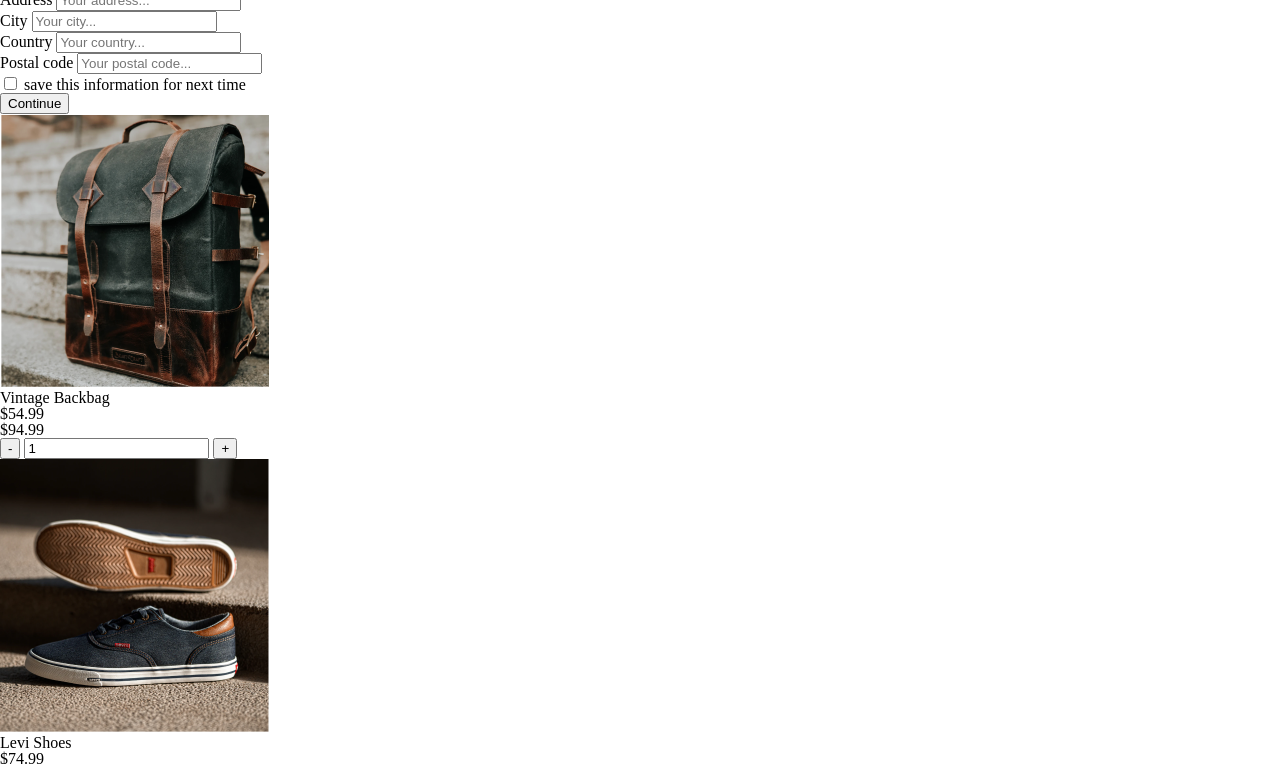
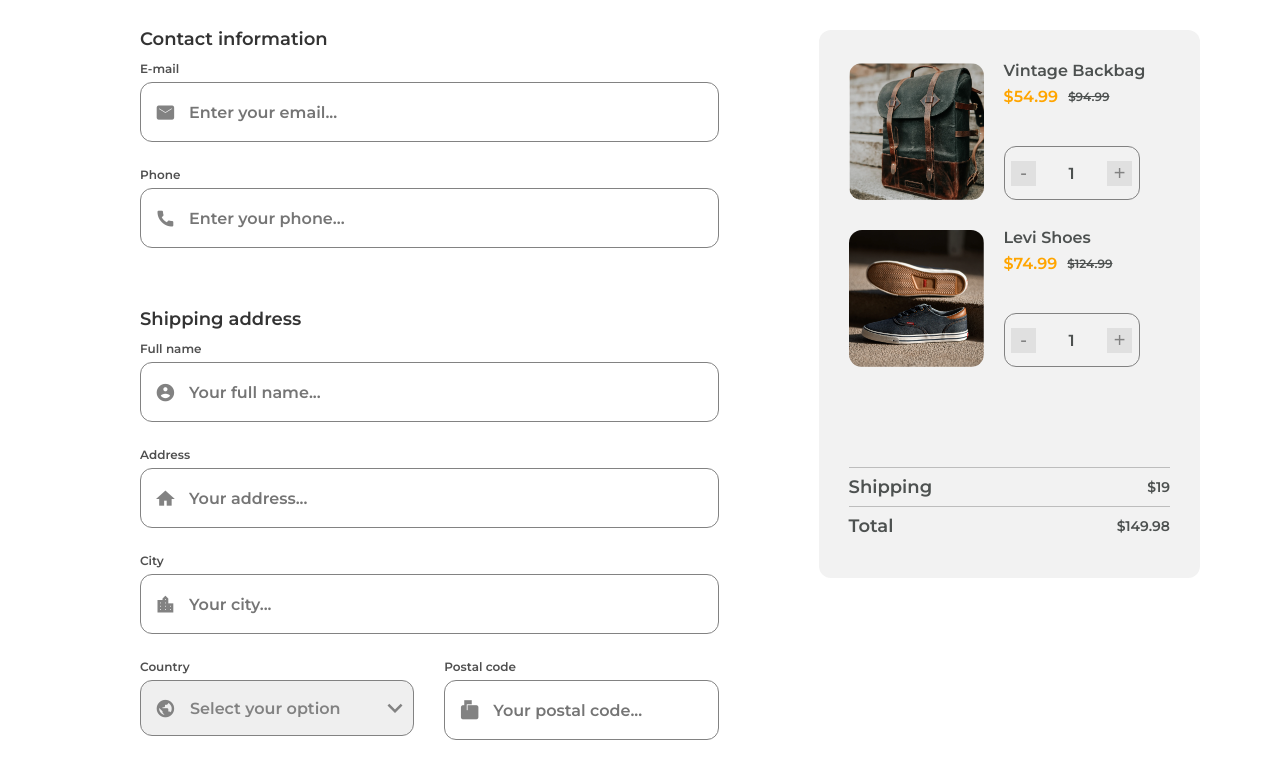
Before and after one commit to arrizkyhp/dc-checkout-page, a plain HTML site: page index.html in a window 1280 px wide. Shown: the part 121-885 px from the top of the page. Drawn offline with Linux system fonts and the light colour scheme.

Commit message:
done slicing

```diff
--- a/assets/css/style.css
+++ b/assets/css/style.css
@@ -0,0 +1,359 @@
+@import url("https://fonts.googleapis.com/css2?family=Montserrat:wght@600;700&display=swap");
+
+:root {
+  --font-montserrat: "Montserrat", sans-serif;
+
+  --color-dark: hsla(160, 2%, 31%, 1);
+  --color-orange: hsla(28, 87%, 62%, 1);
+  --color-lighter-orange: rgb(240, 172, 113);
+
+  --color-gray-1: hsla(0, 0%, 20%, 1);
+  --color-gray-2: hsla(0, 0%, 31%, 1);
+  --color-gray-3: hsla(0, 0%, 51%, 1);
+  --color-gray-4: hsla(0, 0%, 74%, 1);
+  --color-gray-5: hsla(0, 0%, 88%, 1);
+  --color-gray-6: hsla(0, 0%, 95%, 1);
+
+  --border-radius: 12px;
+  --border-radius-image: 13px;
+  --border-radius-button: 4px;
+}
+
+body {
+  width: 100%;
+  max-width: 1000px;
+  margin: 65px auto;
+
+  font-family: var(--font-montserrat);
+  font-weight: 600;
+}
+
+input[type="number"]::-webkit-inner-spin-button,
+input[type="number"]::-webkit-outer-spin-button {
+  -webkit-appearance: none;
+  -moz-appearance: none;
+  appearance: none;
+  margin: 0;
+}
+
+select {
+  -webkit-appearance: none;
+  -moz-appearance: none;
+  text-indent: 1px;
+  text-overflow: "";
+  padding-right: 15px;
+}
+
+h1 {
+  font-size: 36px;
+  color: var(--color-dark);
+  margin-bottom: 50px;
+}
+
+main {
+  display: grid;
+  grid-template-columns: 1.8fr 1fr;
+  gap: 100px;
+  justify-content: space-between;
+}
+
+form.checkout-form {
+  width: 100%;
+  /* max-width: 500px; */
+  display: flex;
+  flex-direction: column;
+  gap: 55px;
+}
+
+form .form-area {
+  display: flex;
+  flex-direction: column;
+  gap: 15px;
+}
+
+form .form-area h2 {
+  color: var(--color-gray-1);
+  font-size: 18px;
+}
+
+form .form-area .form-inputs {
+  display: flex;
+  flex-direction: column;
+  gap: 20px;
+}
+
+form .form-area .form-group {
+  display: flex;
+  position: relative;
+  flex-direction: column;
+  gap: 7px;
+}
+
+form .form-area .form-group label.form-text {
+  font-size: 12px;
+  color: var(--color-gray-2);
+}
+
+form .form-area .form-group .form-control {
+  height: 56px;
+  font-size: 16px;
+  border-radius: var(--border-radius);
+  border: 1px solid var(--color-gray-3);
+  padding-left: 48px;
+  font-family: var(--font-montserrat);
+  font-weight: 600;
+  color: var(--color-gray-3);
+}
+
+form .form-area .form-group .form-control:focus {
+  outline: none;
+  border: 1px solid var(--color-orange);
+}
+
+form .form-area select.form--country {
+  cursor: pointer;
+  background-image: url(../images/keyboard_arrow_down_black_24dp.svg);
+  background-repeat: no-repeat;
+  background-position: calc(100% - 3px) center;
+  background-size: 30px;
+}
+
+form .form-area select.form--country:focus {
+  cursor: pointer;
+  background-image: url(../images/keyboard_arrow_up_black_24dp.svg);
+  background-repeat: no-repeat;
+  background-position: calc(100% - 3px) center;
+  background-size: 30px;
+}
+
+form .form-area .form-group span.form-icon--email::after {
+  font-family: "Material Icons";
+  content: "email";
+  position: absolute;
+  font-size: 20px;
+  top: 40px;
+  left: 15px;
+  color: var(--color-gray-3);
+}
+
+form .form-area .form-group span.form-icon--phone::after {
+  font-family: "Material Icons";
+  content: "call";
+  position: absolute;
+  font-size: 20px;
+  top: 40px;
+  left: 15px;
+  color: var(--color-gray-3);
+}
+
+form .form-area .form-group span.form-icon--fullname::after {
+  font-family: "Material Icons";
+  content: "account_circle";
+  position: absolute;
+  font-size: 20px;
+  top: 40px;
+  left: 15px;
+  color: var(--color-gray-3);
+}
+
+form .form-area .form-group span.form-icon--address::after {
+  font-family: "Material Icons";
+  content: "home";
+  position: absolute;
+  font-size: 20px;
+  top: 40px;
+  left: 15px;
+  color: var(--color-gray-3);
+}
+
+form .form-area .form-group span.form-icon--city::after {
+  font-family: "Material Icons";
+  content: "location_city";
+  position: absolute;
+  font-size: 20px;
+  top: 40px;
+  left: 15px;
+  color: var(--color-gray-3);
+}
+
+form .form-area .form-group span.form-icon--country::after {
+  font-family: "Material Icons";
+  content: "public";
+  position: absolute;
+  font-size: 20px;
+  top: 38px;
+  left: 15px;
+  color: var(--color-gray-3);
+}
+
+form .form-area .form-group span.form-icon--postal_code::after {
+  font-family: "Material Icons";
+  content: "markunread_mailbox";
+  position: absolute;
+  font-size: 20px;
+  top: 40px;
+  left: 15px;
+  color: var(--color-gray-3);
+}
+
+form .form-area .form-grid {
+  display: grid;
+  width: 100%;
+  grid-template-columns: 1fr 1fr;
+  gap: 30px;
+}
+
+form .form-area .form-check {
+  display: flex;
+  align-items: center;
+  gap: 10px;
+}
+
+form .form-area .form-check input.form-check-input {
+  width: 21px;
+  height: 21px;
+  cursor: pointer;
+}
+
+form .form-area .form-check label.form-check-label {
+  font-size: 12px;
+  color: var(--color-gray-2);
+}
+
+form .form-area .form-inputs button.btn {
+  align-self: flex-end;
+  background-color: var(--color-orange);
+  font-family: var(--font-montserrat);
+  color: white;
+  padding: 17px 45px;
+  border: none;
+  outline: none;
+  border-radius: var(--border-radius);
+  cursor: pointer;
+
+  transition: all 0.3s ease-in-out;
+}
+
+form .form-area .form-inputs button.btn:hover {
+  background-color: var(--color-lighter-orange);
+}
+
+.checkout-card {
+  width: 100%;
+  max-width: 385px;
+  background: var(--color-gray-6);
+  border-radius: var(--border-radius);
+  overflow: hidden;
+  padding: 33px 30px;
+  display: flex;
+  flex-direction: column;
+  gap: 100px;
+  align-self: flex-start;
+}
+
+.checkout-card .items {
+  display: flex;
+  flex-direction: column;
+  gap: 30px;
+}
+
+.checkout-card .items .item-group {
+  display: grid;
+  grid-template-columns: 1fr 2fr;
+  gap: 20px;
+}
+
+.checkout-card .item-group img {
+  width: 100%;
+  min-width: 135px;
+  border-radius: var(--border-radius-image);
+}
+
+.checkout-card .item-group .item-info {
+  display: flex;
+  flex-direction: column;
+  justify-content: space-between;
+  gap: 30px;
+}
+
+.checkout-card .item-group .item-info .item-detail {
+  display: flex;
+  flex-direction: column;
+  gap: 10px;
+}
+
+.checkout-card .item-group .item-detail h3.item-name {
+  font-size: 16px;
+  color: var(--color-dark);
+}
+
+.checkout-card .item-group .item-detail .item-price {
+  display: flex;
+  align-items: center;
+  gap: 10px;
+}
+
+.checkout-card .item-group .item-price p.item-price-discount {
+  font-size: 16px;
+  color: orange;
+}
+
+.checkout-card .item-group .item-price p.item-price-original {
+  font-size: 12px;
+  color: var(--color-dark);
+  text-decoration: line-through;
+}
+
+.checkout-card .item-group .item-info .item-counter {
+  /* width: 100%; */
+  display: flex;
+
+  align-items: center;
+  justify-content: center;
+  max-width: 134px;
+  border: 1px solid var(--color-gray-3);
+  height: 52px;
+  border-radius: var(--border-radius);
+}
+
+.checkout-card .item-group .item-counter input {
+  width: 100%;
+  max-width: 67px;
+  font-size: 16px;
+  text-align: center;
+  background-color: transparent;
+  border: none;
+  outline: none;
+  color: var(--color-dark);
+  font-family: var(--font-montserrat);
+}
+
+.checkout-card .item-group .item-counter button {
+  background: var(--color-gray-5);
+  color: var(--color-gray-3);
+  border: none;
+  cursor: pointer;
+  font-size: 20px;
+  width: 100%;
+  max-width: 25px;
+}
+
+.checkout-card .checkout-details {
+}
+
+.checkout-card .checkout-details .checkout-info {
+  display: flex;
+  justify-content: space-between;
+  border-top: 1px solid var(--color-gray-4);
+  padding: 10px 0;
+  align-items: center;
+  color: var(--color-dark);
+}
+
+.checkout-card .checkout-details .checkout-info h3.checkout-text {
+  font-size: 18px;
+}
+
+.checkout-card .checkout-details .checkout-info p.checkout-number {
+  font-size: 14px;
+}
--- a/index.html
+++ b/index.html
@@ -12,6 +12,7 @@
 
   <link rel="stylesheet" href="assets/css/reset.css">
   <link rel="stylesheet" href="assets/css/style.css">
+  <link href="https://fonts.googleapis.com/icon?family=Material+Icons" rel="stylesheet">
   <title>Devchallenges | Checkout Page</title>
 
 
@@ -23,54 +24,70 @@
     <form class="checkout-form">
       <div class="form-area">
         <h2>Contact information</h2>
+        <div class="form-inputs">
           <div class="form-group">
             <label for="email" class="form-text">E-mail</label>
-          <input type="email" name="email" id="email" class="form-control form-email" placeholder="Enter your email...">
+            <input type="email" name="email" id="email" class="form-control" placeholder="Enter your email...">
+            <span class="form-icon--email"></span>
           </div>
           <div class="form-group">
             <label for="phone" class="form-text">Phone</label>
-          <input type="number" name="phone" id="phone" class="form-control form-phone"
-            placeholder="Enter your phone...">
+            <input type="number" name="phone" id="phone" class="form-control" placeholder="Enter your phone...">
+            <span class="form-icon--phone"></span>
+          </div>
         </div>
       </div>
 
       <div class="form-area">
         <h2>Shipping address</h2>
+        <div class="form-inputs">
           <div class="form-group">
             <label for="fullname" class="form-text">Full name</label>
-          <input type="text" name="fullname" id="fullname" class="form-control form-fullname"
+            <input type="text" name="fullname" id="fullname" class="form-control form--fullname"
               placeholder="Your full name...">
+            <span class="form-icon--fullname"></span>
           </div>
           <div class="form-group">
             <label for="address" class="form-text">Address</label>
-          <input type="text" name="address" id="address" class="form-control form-address"
+            <input type="text" name="address" id="address" class="form-control form--address"
               placeholder="Your address...">
+            <span class="form-icon--address"></span>
           </div>
           <div class="form-group">
             <label for="city" class="form-text">City</label>
-          <input type="text" name="city" id="city" class="form-control form-city" placeholder="Your city...">
+            <input type="text" name="city" id="city" class="form-control form--city" placeholder="Your city...">
+            <span class="form-icon--city"></span>
           </div>
           <div class="form-grid">
             <div class="form-group">
               <label for="country" class="form-text">Country</label>
-            <input type="text" name="country" id="country" class="form-control form-country"
+              <select type="text" name="country" id="country" class="form-control form--country"
                 placeholder="Your country...">
+                <option value="" disabled selected>Select your option</option>
+                <option value="indonesia">Indonesia</option>
+                <option value="canada">Canada</option>
+                <option value="russia">Russia</option>
+                <option value="turkey">Turkey</option>
+              </select>
+              <span class="form-icon--country"></span>
             </div>
             <div class="form-group">
               <label for="postal_code" class="form-text">Postal code</label>
-            <input type="number" name="postal_code" id="postal_code" class="form-control form-country"
+              <input type="number" name="postal_code" id="postal_code" class="form-control form--postal_code"
                 placeholder="Your postal code...">
+              <span class="form-icon--postal_code"></span>
             </div>
           </div>
           <div class="form-check">
             <input type="checkbox" name="save_check" id="save_check" class="form-check-input">
             <label for="save_check" class="form-check-label">save this information for next time</label>
           </div>
-
           <button type="submit" class="btn btn-primary">Continue</button>
+        </div>
       </div>
 
     </form>
+
     <div class="checkout-card">
       <div class="items">
         <div class="item-group">
@@ -85,7 +102,7 @@
             </div>
             <div class="item-counter">
               <button class="decrement">-</button>
-              <input type="number" name="quantity-1" id="quantity-1" value="1">
+              <input type="number" name="quantity-1" min="0" id="quantity-1" value="1">
               <button class="increment">+</button>
             </div>
           </div>
```
Also changed, not shown: assets/images/keyboard_arrow_down_black_24dp.svg (added), assets/images/keyboard_arrow_up_black_24dp.svg (added). Lines whose indentation alone changed are shown as unchanged.
